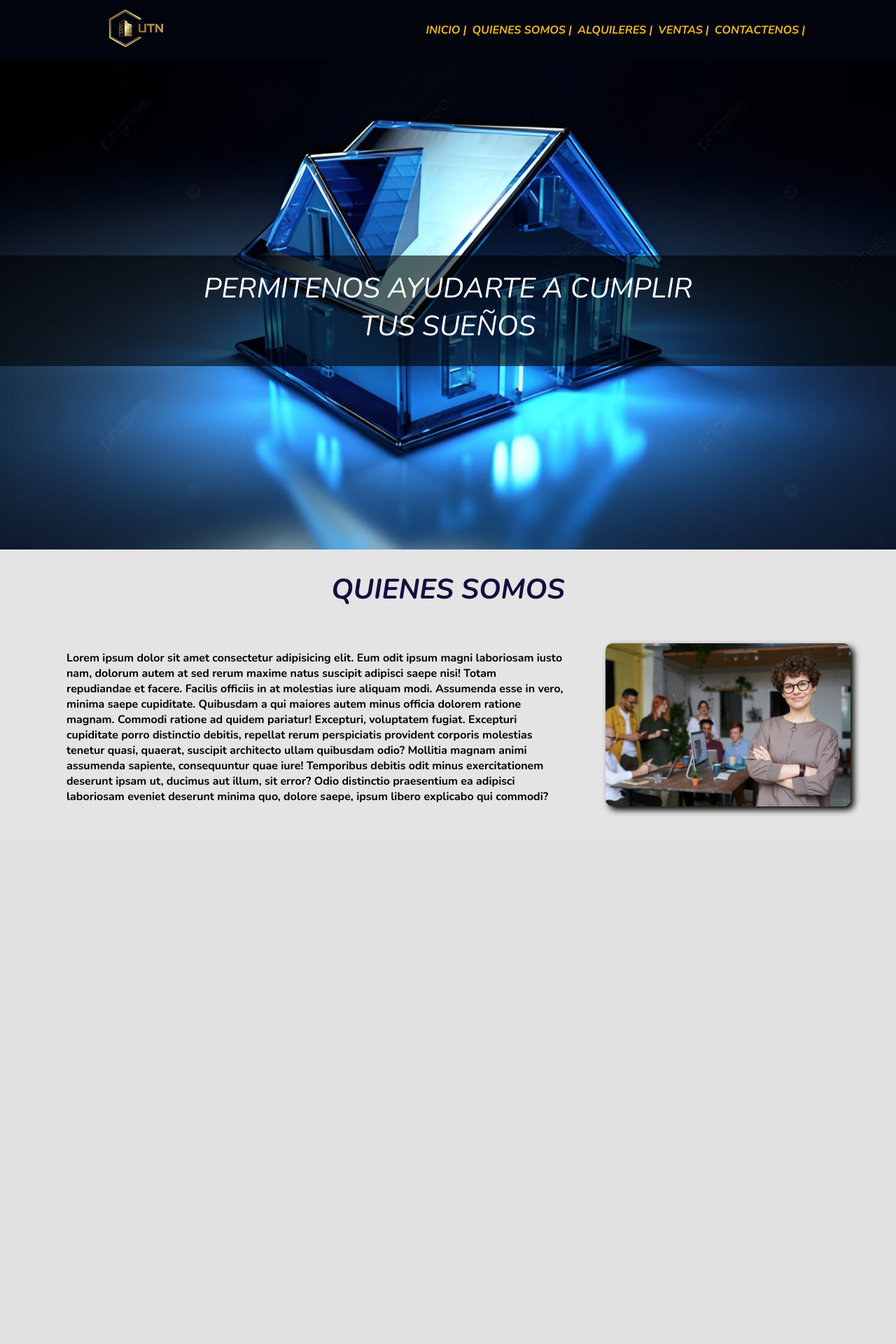
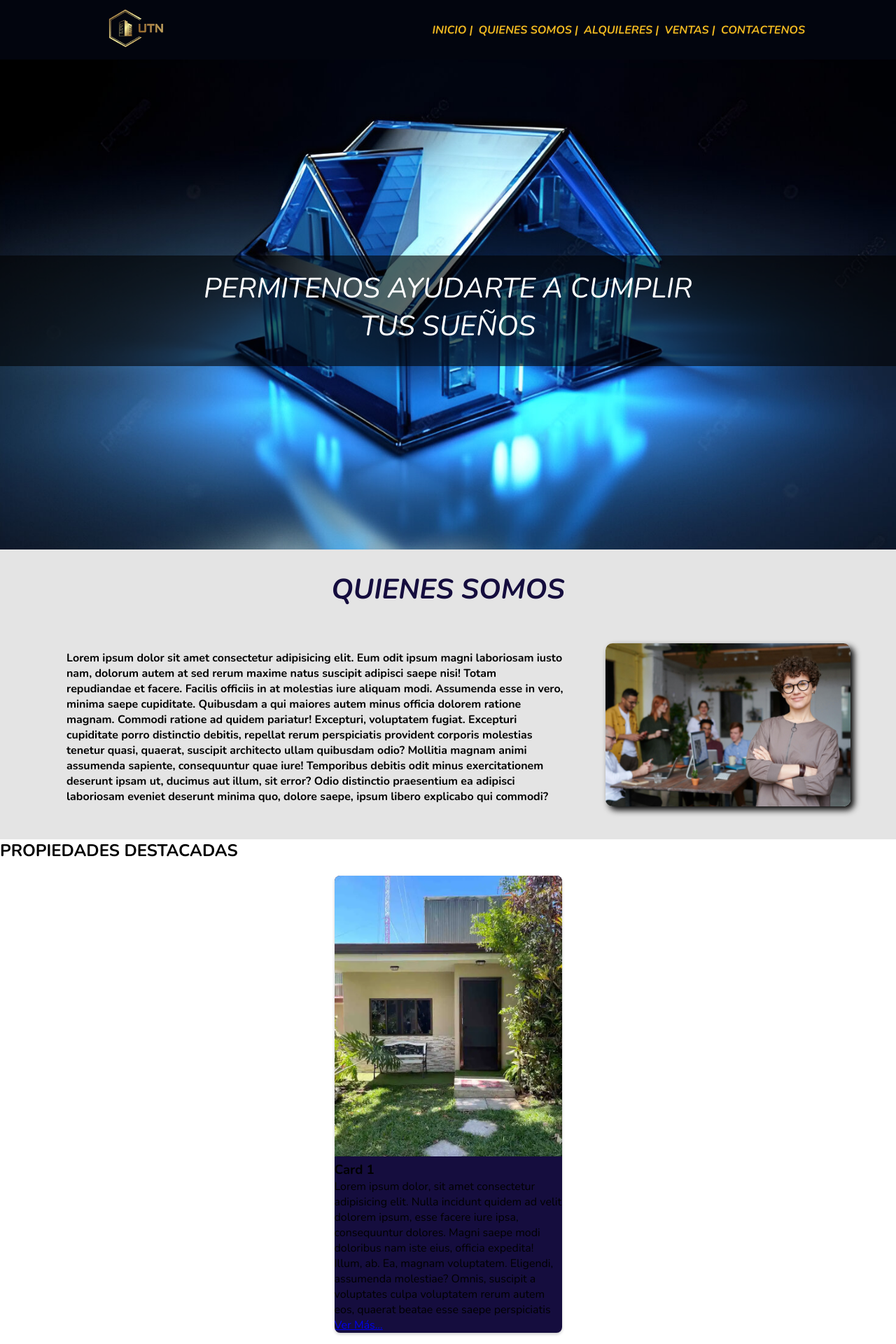
Before and after one commit to FiaHZ/proyecto-web-II, a PHP site: page / in a window 1280 px wide. Shown: the top 1920 px of the page at 70% size. Before the commit the page ends 1164 px from the top, so only its background shows below. Run offline with PHP 8.4, Linux system fonts and the light colour scheme.

Commit message:
seccion destacados
todavía incompleto

```diff
--- a/css/style.css
+++ b/css/style.css
@@ -126,6 +126,28 @@
   margin-top: 20px;
   border-radius: 10px;
   box-shadow: 5px 5px 10px black;
+}
 
+ /*----Propiedades Destacadas----*/
+ .contenido-propiedad-dest{
+    display: flex;
+    justify-content: center;
+    flex-wrap: wrap
+    /*margin-top*/
+ }
+ .card-propiedad-dest{
+    width: 325px;
+    background-color: #150D3E;
+    border-radius: 8px;
+    overflow: hidden;
+    box-shadow: 0px 2px 4px rgba(0,0,0,0.2);
+    margin: 20px;
+ }
+ .card-propiedad-dest img{
+    width: 100%;
+    height: auto;
+ }
 
-}
+ .card-content{
+
+ }
--- a/index.html
+++ /dev/null
@@ -1,53 +0,0 @@
-<!DOCTYPE html>
-<html lang="en">
-  <head>
-    <meta charset="UTF-8" />
-    <meta name="viewport" content="width=device-width, initial-scale=1.0" />
-    <title>Solutions Real State</title>
-    <link rel="stylesheet" href="../css/style.css" />
-  </head>
-  <body>
-    <!----Navbar---->
-    <header class="header">
-      <div class="logo">
-        <img src="../img/logo.png" alt="logo de la empresa" />
-      </div>
-
-      <nav>
-        <ul class="nav-links">
-          <li><a href="#">INICIO |</a></li>
-          <li><a href="#">QUIENES SOMOS |</a></li>
-          <li><a href="#">ALQUILERES |</a></li>
-          <li><a href="#">VENTAS |</a></li>
-          <li><a href="#">CONTACTENOS |</a></li>
-        </ul>
-      </nav>
-    </header>
-
-    <!----Imagen de encabezado---->
-    <div class="img-header">
-      <img src="../img/img-1.jpg" alt="" />
-      <div class="text-banner">
-        <h1>
-          PERMITENOS AYUDARTE A CUMPLIR <br />
-          TUS SUEÑOS
-        </h1>
-      </div>
-    </div>
-
-    <section class="quienes-somos">
-      <h1>QUIENES SOMOS</h1>
-      <div class="contenido-quienes-somos">
-      <div class="text-quienes-somos">
-        <p>Lorem ipsum dolor sit amet consectetur adipisicing elit. Eum odit ipsum magni laboriosam iusto nam, dolorum autem at sed rerum maxime natus suscipit adipisci saepe nisi! Totam repudiandae et facere.
-        Facilis officiis in at molestias iure aliquam modi. Assumenda esse in vero, minima saepe cupiditate. Quibusdam a qui maiores autem minus officia dolorem ratione magnam. Commodi ratione ad quidem pariatur!
-        Excepturi, voluptatem fugiat. Excepturi cupiditate porro distinctio debitis, repellat rerum perspiciatis provident corporis molestias tenetur quasi, quaerat, suscipit architecto ullam quibusdam odio? Mollitia magnam animi assumenda sapiente, consequuntur quae iure!
-        Temporibus debitis odit minus exercitationem deserunt ipsam ut, ducimus aut illum, sit error? Odio distinctio praesentium ea adipisci laboriosam eveniet deserunt minima quo, dolore saepe, ipsum libero explicabo qui commodi?</p>
-      </div>
-      <div>
-        <img class="img-quienes-somos" src="../img/quienes-somos.jpg" alt="Quienes Somos">
-      </div>
-      </div>
-    </section>
-  </body>
-</html>
--- /dev/null
+++ b/index.php
@@ -0,0 +1,131 @@
+
+
+<!DOCTYPE html>
+<html lang="en">
+  <head>
+    <meta charset="UTF-8" />
+    <meta name="viewport" content="width=device-width, initial-scale=1.0" />
+    <title>Solutions Real State</title>
+    <link rel="stylesheet" href="../css/style.css" />
+  </head>
+  <body>
+    <!----Navbar---->
+    <header class="header">
+      <div class="logo">
+        <img src="../img/logo.png" alt="logo de la empresa" />
+      </div>
+
+      <nav>
+        <ul class="nav-links">
+          <li><a href="#">INICIO |</a></li>
+          <li><a href="#">QUIENES SOMOS |</a></li>
+          <li><a href="#">ALQUILERES |</a></li>
+          <li><a href="#">VENTAS |</a></li>
+          <li><a href="#">CONTACTENOS</a></li>
+        </ul>
+      </nav>
+    </header>
+
+    <!----Imagen de encabezado---->
+    <div class="img-header">
+      <img src="../img/img-1.jpg" alt="" />
+      <div class="text-banner">
+        <h1>
+          PERMITENOS AYUDARTE A CUMPLIR <br />
+          TUS SUEÑOS
+        </h1>
+      </div>
+    </div>
+
+    <!----Quienes Somos---->
+    <section class="quienes-somos">
+      <h1>QUIENES SOMOS</h1>
+      <div class="contenido-quienes-somos">
+        <div class="text-quienes-somos">
+          <p>
+            Lorem ipsum dolor sit amet consectetur adipisicing elit. Eum odit
+            ipsum magni laboriosam iusto nam, dolorum autem at sed rerum maxime
+            natus suscipit adipisci saepe nisi! Totam repudiandae et facere.
+            Facilis officiis in at molestias iure aliquam modi. Assumenda esse
+            in vero, minima saepe cupiditate. Quibusdam a qui maiores autem
+            minus officia dolorem ratione magnam. Commodi ratione ad quidem
+            pariatur! Excepturi, voluptatem fugiat. Excepturi cupiditate porro
+            distinctio debitis, repellat rerum perspiciatis provident corporis
+            molestias tenetur quasi, quaerat, suscipit architecto ullam
+            quibusdam odio? Mollitia magnam animi assumenda sapiente,
+            consequuntur quae iure! Temporibus debitis odit minus exercitationem
+            deserunt ipsam ut, ducimus aut illum, sit error? Odio distinctio
+            praesentium ea adipisci laboriosam eveniet deserunt minima quo,
+            dolore saepe, ipsum libero explicabo qui commodi?
+          </p>
+        </div>
+        <div>
+          <img
+            class="img-quienes-somos"
+            src="../img/quienes-somos.jpg"
+            alt="Quienes Somos"
+          />
+        </div>
+      </div>
+    </section>
+
+    <!----Propiedades Destacadas---->
+    <section class="propiedad-dest">
+      <h1>PROPIEDADES DESTACADAS</h1>
+      <div class="contenido-propiedad-dest">
+        <div class="card-propiedad-dest">
+          <img src="../img/prop-dest1.png" alt="card-propiedad" />
+          <div class="card-content">
+            <h3>Card 1</h3>
+            <p>
+              Lorem ipsum dolor, sit amet consectetur adipisicing elit. Nulla
+              incidunt quidem ad velit dolorem ipsum, esse facere iure ipsa,
+              consequuntur dolores. Magni saepe modi doloribus nam iste eius,
+              officia expedita! Illum, ab. Ea, magnam voluptatem. Eligendi,
+              assumenda molestiae? Omnis, suscipit a voluptates culpa voluptatem
+              rerum autem eos, quaerat beatae esse saepe perspiciatis
+              <a href="#" class="btn-prop-dest">Ver Más...</a>
+            </p>
+          </div>
+        </div>
+      </div>
+
+      <div class="contenido-propiedad-dest">
+        <div class="card-propiedad-dest">
+          <img src="../img/prop-dest1.png" alt="card-propiedad" />
+          <div class="card-content">
+            <h3>Card 2</h3>
+            <p>
+              Lorem ipsum dolor, sit amet consectetur adipisicing elit. Nulla
+              incidunt quidem ad velit dolorem ipsum, esse facere iure ipsa,
+              consequuntur dolores. Magni saepe modi doloribus nam iste eius,
+              officia expedita! Illum, ab. Ea, magnam voluptatem. Eligendi,
+              assumenda molestiae? Omnis, suscipit a voluptates culpa voluptatem
+              rerum autem eos, quaerat beatae esse saepe perspiciatis
+              <a href="#" class="btn-prop-dest">Ver Más...</a>
+            </p>
+          </div>
+        </div>
+      </div>
+
+      <div class="contenido-propiedad-dest">
+        <div class="card-propiedad-dest">
+          <img src="../img/prop-dest1.png" alt="card-propiedad" />
+          <div class="card-content">
+            <h3>Card 3</h3>
+            <p>
+              Lorem ipsum dolor, sit amet consectetur adipisicing elit. Nulla
+              incidunt quidem ad velit dolorem ipsum, esse facere iure ipsa,
+              consequuntur dolores. Magni saepe modi doloribus nam iste eius,
+              officia expedita! Illum, ab. Ea, magnam voluptatem. Eligendi,
+              assumenda molestiae? Omnis, suscipit a voluptates culpa voluptatem
+              rerum autem eos, quaerat beatae esse saepe perspiciatis
+              <a href="#" class="btn-prop-dest">Ver Más...</a>
+            </p>
+          </div>
+        </div>
+      </div>
+
+    </section>
+  </body>
+</html>
```
Also changed, not shown: img/prop-dest1.png (added).
